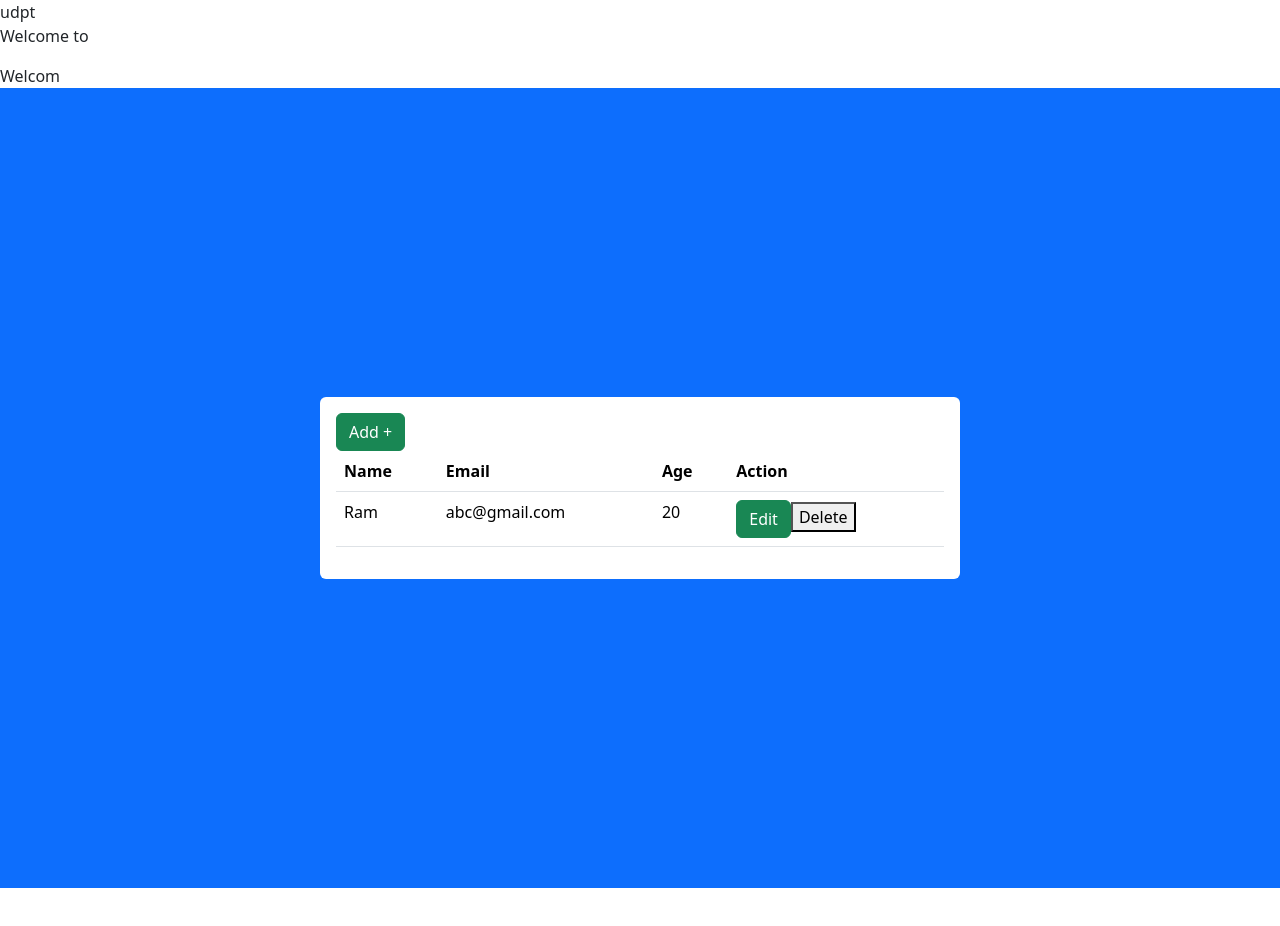
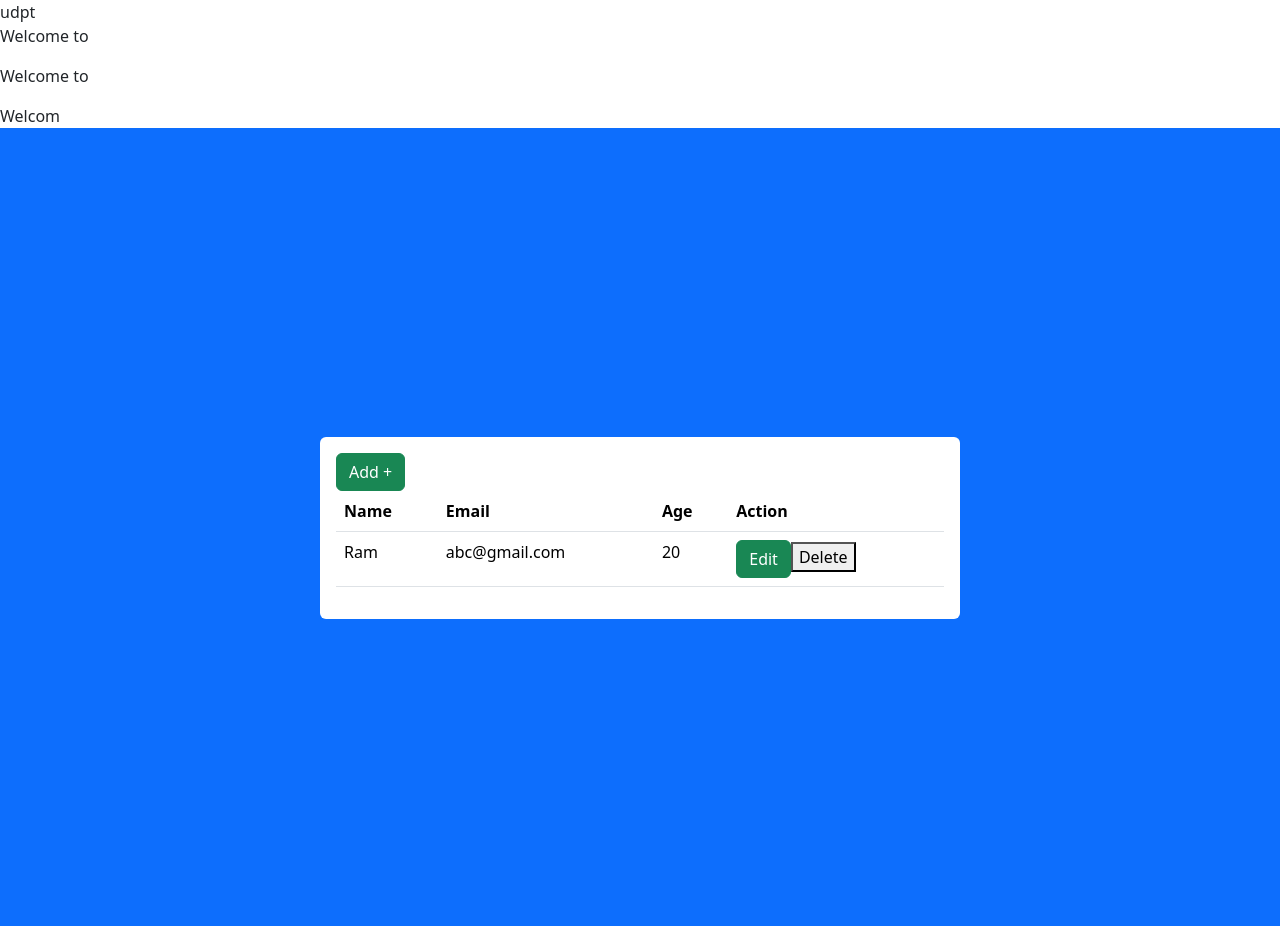
Before and after one commit to Anand370/po-practice-react-app, a React (Vite) app: page / in a window 1280 px wide. Before the commit the page ends 888 px from the top, so only its background shows below. Built offline with nearby package versions, Linux system fonts and the light colour scheme.

Commit message:
Update Sdpt.jsx

```diff
--- a/src/Sdpt.jsx
+++ b/src/Sdpt.jsx
@@ -5,6 +5,7 @@ function Sdpt() {
     <>
      <div>udpt</div>
      <p>Welcome to </p>
+       <p>Welcome to </p>
     </>
 
 
```
